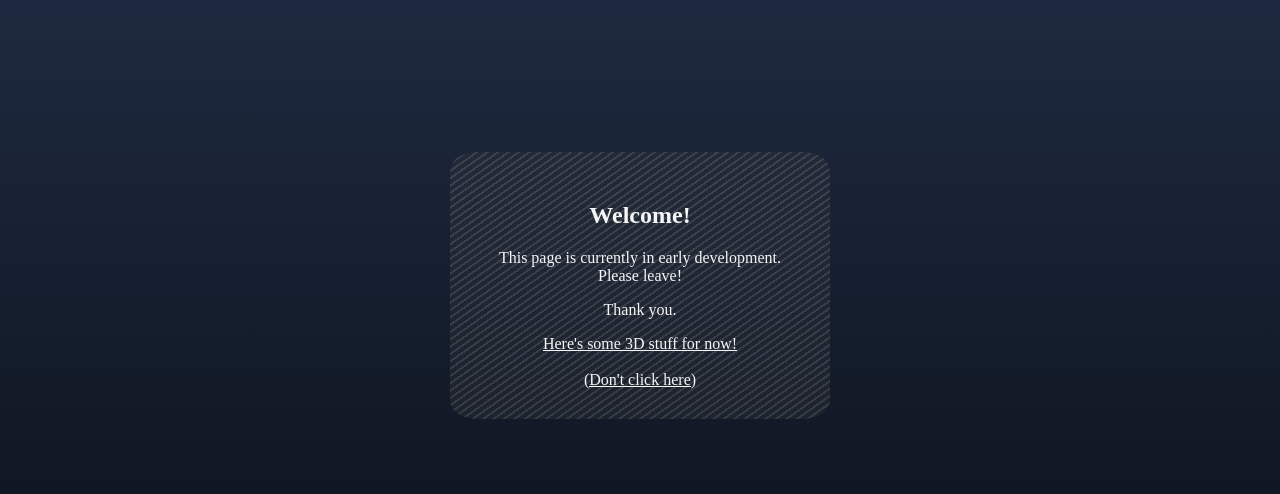
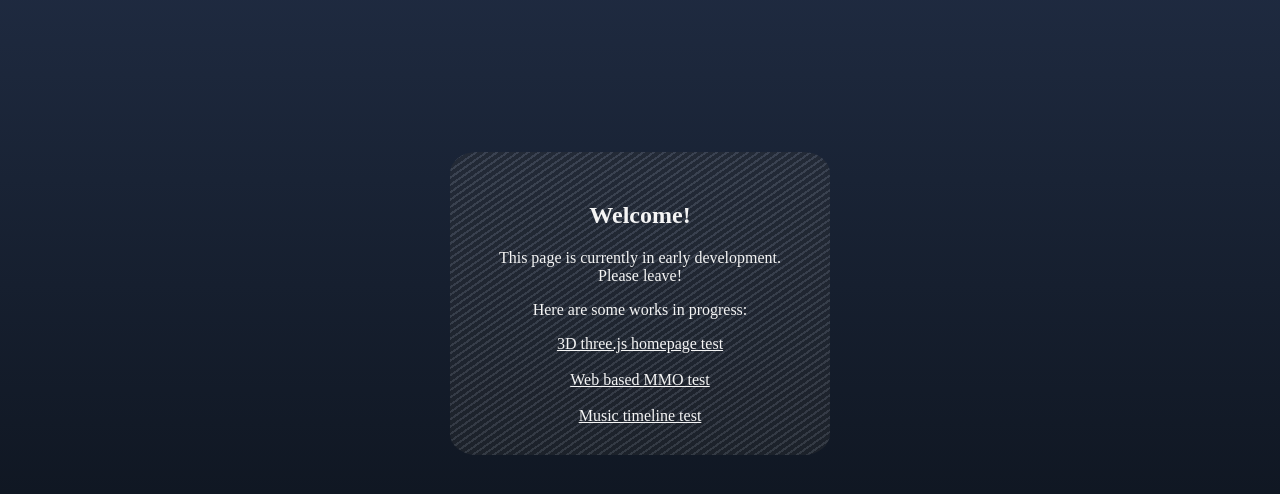
Before and after one commit to Coreanders/Coreanders.github.io, a plain HTML site: page index.html in a window 1280 px wide. Shown: the part 168-662 px from the top of the page. Drawn offline with nearby package versions, Linux system fonts and the light colour scheme; animation ran at ten frames a second.

Commit message:
Index updated, project hub

```diff
--- a/MMOStyles.css
+++ b/MMOStyles.css
@@ -2,7 +2,6 @@
     border: 1px solid white;
     box-sizing: border-box;
     margin: 0;
-
 }
 
 body{
--- a/index.html
+++ b/index.html
@@ -10,8 +10,8 @@
     <meta name="keywords" content="Portfolio, Developer, Application, Indianapolis">
     <meta name="author" content="Corey Regan">
     <!-- greensock, for easier animations -->
-    <!-- <script src="https://cdnjs.cloudflare.com/ajax/libs/gsap/3.11.3/gsap.min.js" defer></script>
-    <script src="greensock.js" defer></script> -->
+    <script src="https://cdnjs.cloudflare.com/ajax/libs/gsap/3.11.3/gsap.min.js" defer></script>
+    <script src="greensock.js" defer></script>
 </head>
 
 <body>
@@ -19,9 +19,10 @@
         <section id="welcome">
             <h1>Welcome!</h1>
             <p>This page is currently in early development. Please leave!</p>
-            <p>Thank you.</p>
-            <a href="3d.html">Here's some 3D stuff for now!</a><br><br>
-            <a href="page2.html">(Don't click here)</a>
+            <p>Here are some works in progress:</p>
+            <a href="3d.html">3D three.js homepage test</a><br><br>
+            <a href="BrowserGame.html">Web based MMO test</a><br><br>
+            <a href="MusicTimeline.html">Music timeline test</a>
         </section>
     </main>
 </body>
```
Also changed, not shown: 3d.html (+0 -3 lines), BrowserGame.html (+0 -3 lines), MusicTimeline.html (added, +13 -0 lines), page2.html (deleted, +0 -27 lines).
